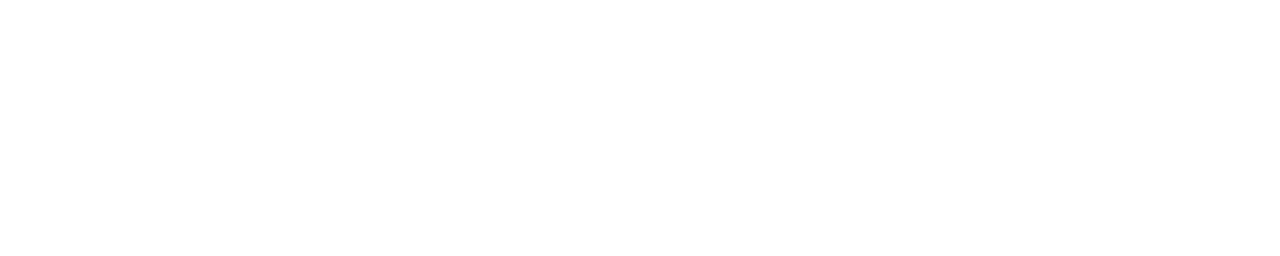
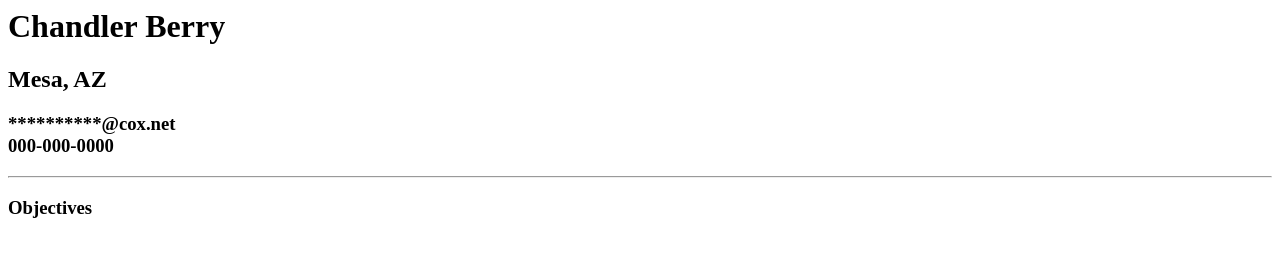
Before and after one commit to chandler672/AME220, a plain HTML site: page firstHTML/index.html in a window 1280 px wide. Drawn offline with Linux system fonts and the light colour scheme.

Commit message:
Class 1.9.2017-11.52
Added more content to HTML file

```diff
--- a/firstHTML/index.html
+++ b/firstHTML/index.html
@@ -6,7 +6,17 @@
 	</head>
 
 	<body>
+		<h1> Chandler Berry </h1>
+		<h2> Mesa,
+			AZ
+		</h2>
+		<h3> **********@cox.net <br>
+			000-000-0000
+		</h3>
 
+		<hr>
+
+		<h3> Objectives </h3>
 	</body>
 
 </html>
```
